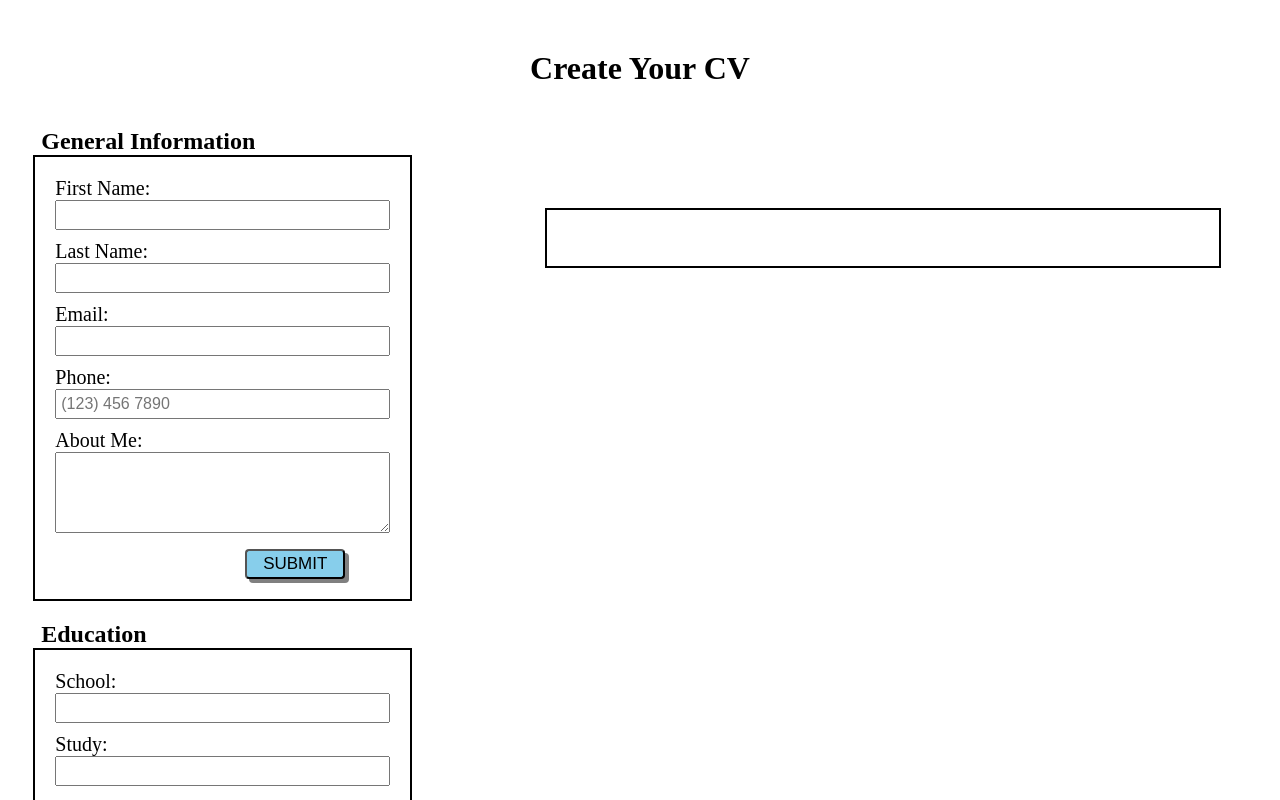
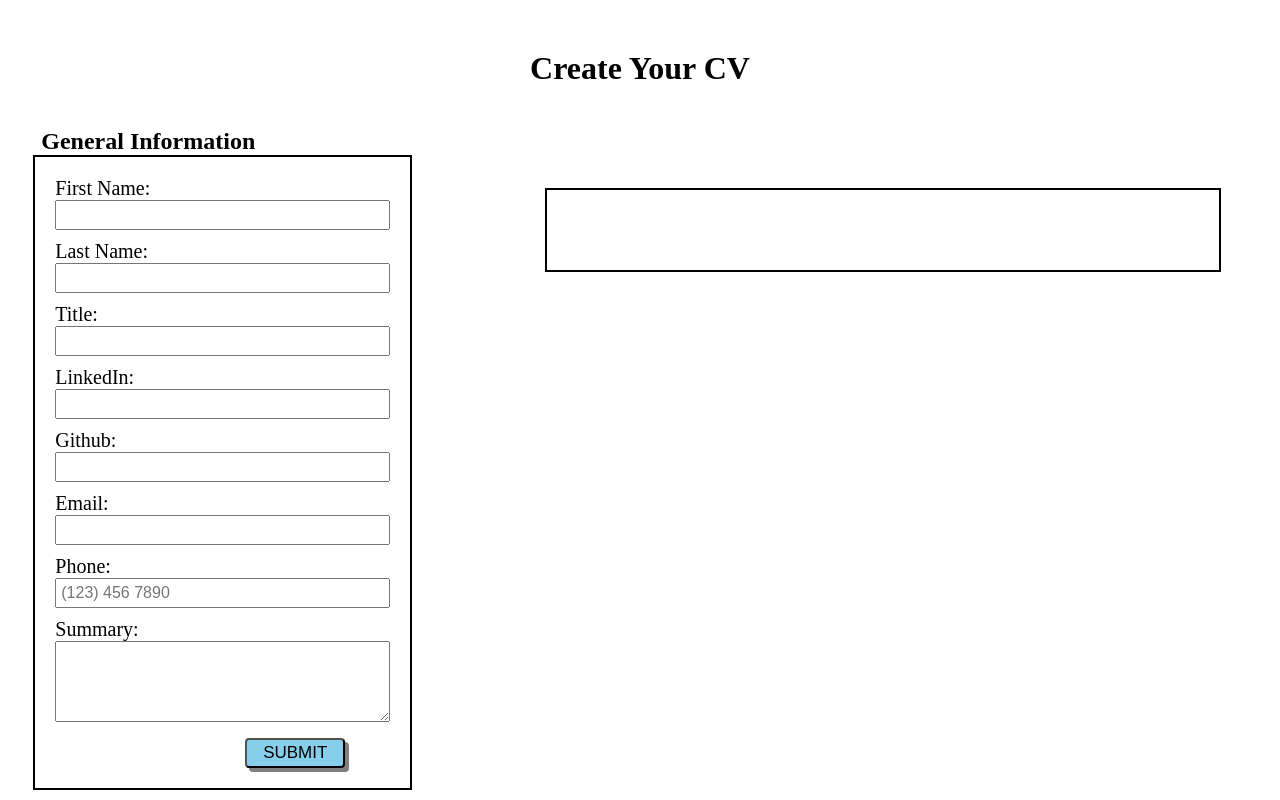
Before and after one commit to BenjaminJMcD/react-cv, a React (Vite) app: page / in a window 1280 px wide. Shown: the top 800 px of the page. Built offline with nearby package versions, Linux system fonts and the light colour scheme.

Commit message:
build: added title, linkedin, github to basicInfo object

```diff
--- a/src/components/BasicDoc.jsx
+++ b/src/components/BasicDoc.jsx
@@ -4,9 +4,13 @@ function BasicDoc({ basicInfo }) {
 
     return (
         <div>
-            <p className="firstNameDoc">{basicInfo.firstName}</p>
-            <p className="lastNameDoc">{basicInfo.lastName}</p>
+            <div className="nameAndTitle">
+                <p className="fullName">{basicInfo.firstName} {basicInfo.lastName}</p>
+                <p className="title">{basicInfo.title}</p>
+            </div>
             <div className="contactInfoDoc">
+                <p>{basicInfo.linkedIn}</p>
+                <p>{basicInfo.gitHub}</p>
                 <p>{basicInfo.email}</p>
                 <p>{basicInfo.phone}</p>
             </div>
--- a/src/components/NewBasic.jsx
+++ b/src/components/NewBasic.jsx
@@ -6,6 +6,9 @@ function NewBasic({ onFormSubmit }) {
   const [formData, setFormData] = useState({
     firstName: '',
     lastName: '',
+    title: '',
+    linkedIn: '',
+    gitHub: '',
     email: '',
     phone: '',
     description: ''
@@ -62,6 +65,25 @@ function NewBasic({ onFormSubmit }) {
             required
             value = {formData.lastName}
             onChange={handleChange} />
+        <label htmlFor="basicTitle">Title: </label>
+        <input type="text"
+            id="basicTitle"
+            name="title"
+            required
+            value = {formData.title}
+            onChange={handleChange} />
+        <label htmlFor="basicLinkedIn">LinkedIn: </label>
+        <input type="text"
+            id="basicTitle"
+            name="linkedIn"
+            value = {formData.linkedIn}
+            onChange={handleChange} />
+        <label htmlFor="basicGithub">Github: </label>
+        <input type="text"
+            id="basicGithub"
+            name="gitHub"
+            value = {formData.gitHub}
+            onChange={handleChange} />
         <label htmlFor="basicEmail">Email: </label>
         <input type="email"
             id="basicEmail"
@@ -78,7 +100,7 @@ function NewBasic({ onFormSubmit }) {
             name="phone"
             value = {formData.phone}
             onChange={handleInput} />
-        <label htmlFor="basicDescription">About Me: </label>
+        <label htmlFor="basicDescription">Summary: </label>
         <textarea rows="5" cols="50"
             id="basicDescription"
             name="description"
--- a/src/styles.css
+++ b/src/styles.css
@@ -54,7 +54,15 @@ input {
     font-size:20px;
 }
 
+.fullName {
+    font-size: 40px;
+    margin-bottom: 0px;
+}
 
+.title {
+    font-size: 32px;
+    margin-top: 0px;
+}
 
 /* ED FORM */
 #educationForm {
@@ -76,10 +84,11 @@ input {
 }
 
 
+/* MAIN DOCUMENT */
 .cvDocument {
     width: 50%;
     float:right;
-    margin-top: 100px;
+    margin-top: 80px;
     border: 2px solid black;
     padding: 20px;
     margin-right: 4%;
```
